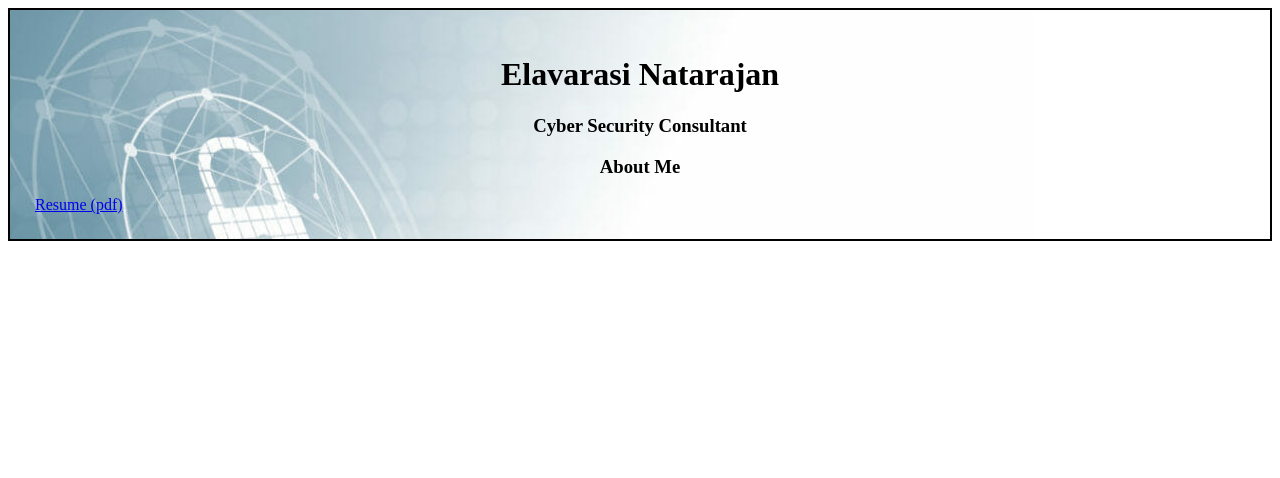
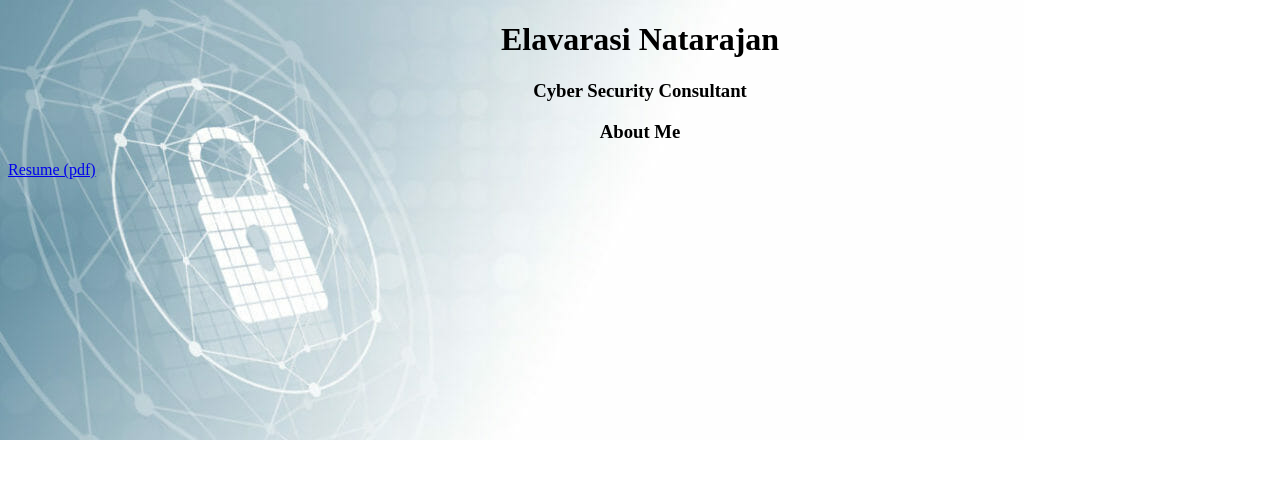
Before and after one commit to ElavarasiNatarajan/ElavarasiNatarajan.github.io, a plain HTML site: page index.html in a window 1280 px wide. Drawn offline with Linux system fonts and the light colour scheme.

Commit message:
Update index.html

```diff
--- a/index.html
+++ b/index.html
@@ -2,21 +2,17 @@
 <html>
 <head>
 <style>
-#example1 {
-  border: 2px solid black;
-  padding: 25px;
-  background: url(bgimage_CS.jpeg);
+body {
+  background-image: url(bgimage_CS.jpeg);
   background-repeat: no-repeat;
   background-size: auto;
 }
 </style>
 </head>
 <body>
-<div id="example1">
 <h1 align="center">Elavarasi Natarajan</h1>
 <h3 align="center">Cyber Security Consultant</h2>
 <h3 align="center">About Me</h3>
 <a href="resume.pdf" target = "_blank">Resume (pdf)</a>
-</div>
 </body>
 </html>
```
